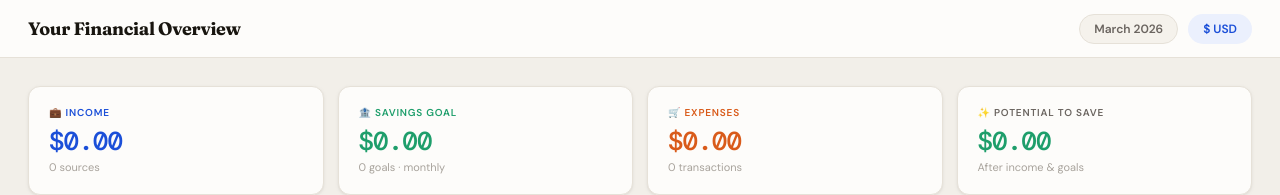
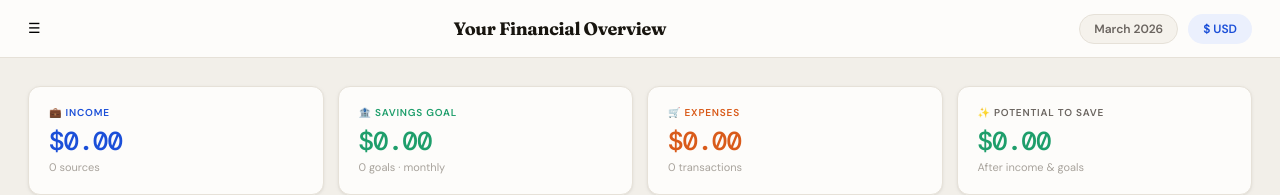
Before and after one commit to codeno-hub/SpendWise, a website: page index.html in a window 1280 px wide. Shown: the top 195 px of the page. Drawn offline with nearby package versions, Linux system fonts and the light colour scheme.

Commit message:
Add sidebar toggle button to the topbar

```diff
--- a/index.html
+++ b/index.html
@@ -59,6 +59,7 @@
   <!-- ── Main ─────────────────────────────────────────────────── -->
   <div class="main">
     <header class="topbar">
+      <button class="sidebar-toggle" id="sidebar-toggle" aria-label="Toggle sidebar">☰</button>
       <div class="topbar__title">Your Financial Overview</div>
       <div class="topbar__right">
         <span class="pill" id="month-badge"></span>
```
